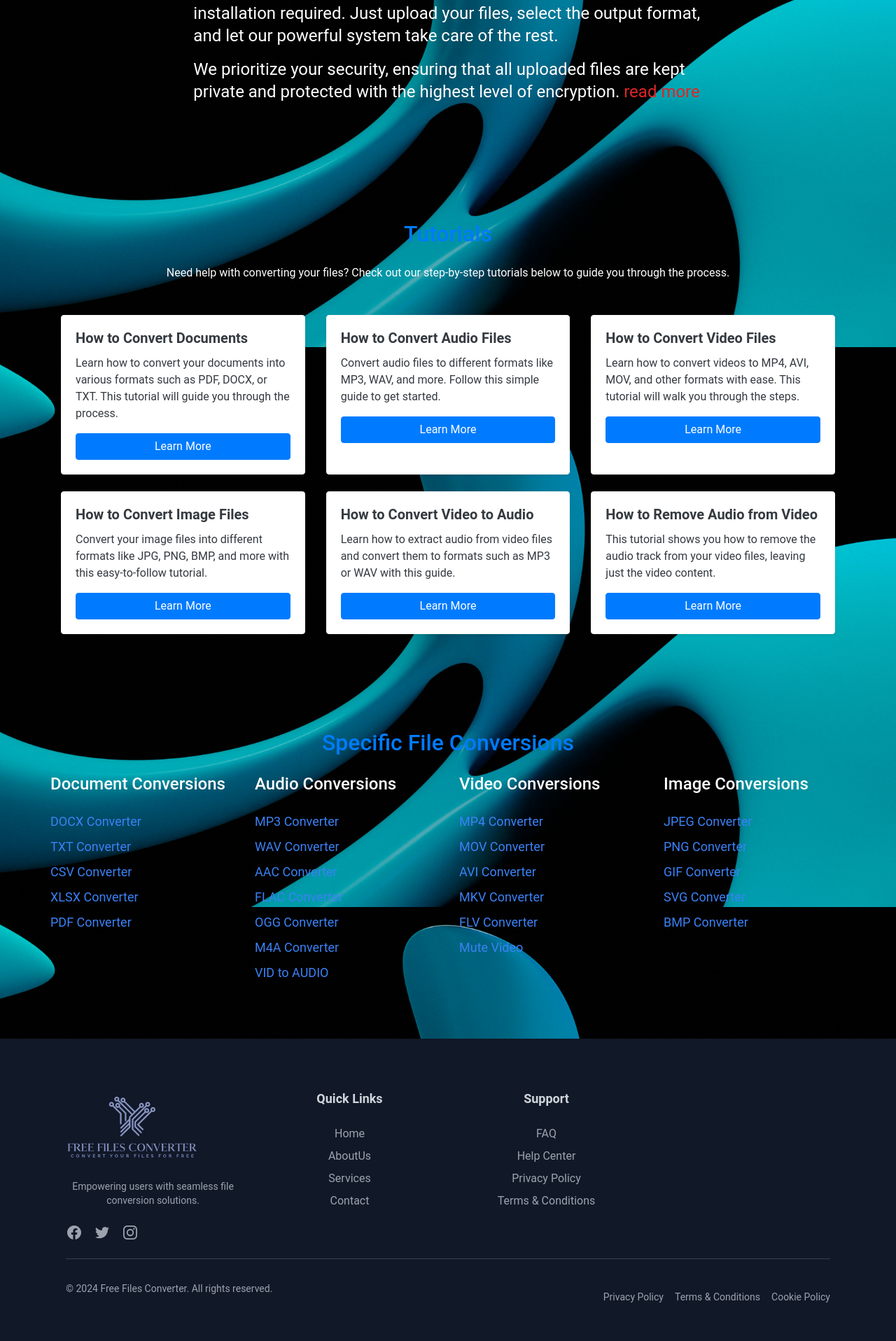
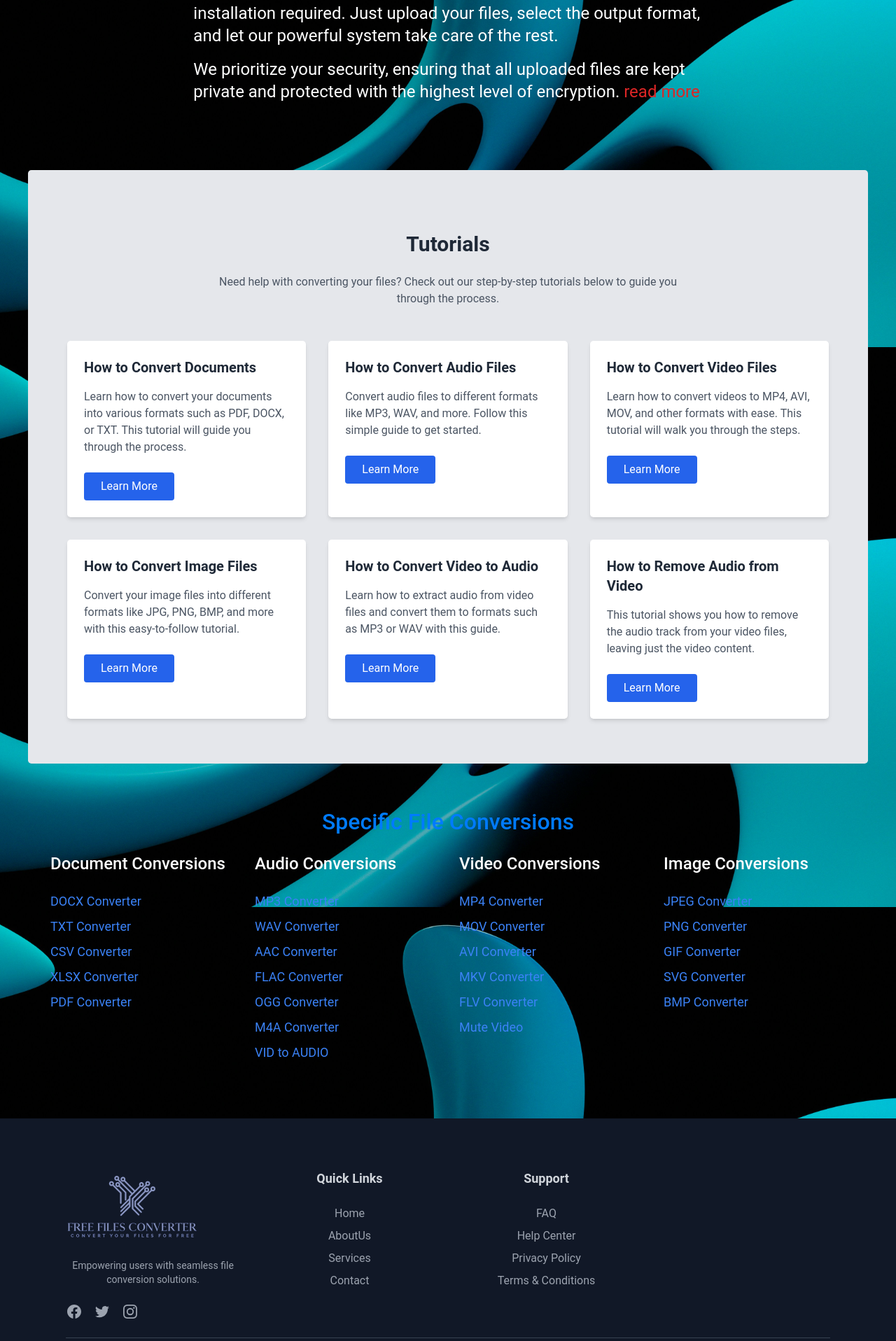
Before and after one commit to tiesetsormatsipa/freefilesconverter, a Flask app: page / in a window 1280 px wide. Shown: the part 1904-3820 px from the top of the page at 70% size. Run offline with Flask 3, Linux system fonts and the light colour scheme; some libraries are stand-ins or nearby versions.

Commit message:
fixtutorial section

```diff
--- a/templates/index.html
+++ b/templates/index.html
@@ -273,90 +273,64 @@
     </section>
 
         <!-- Tutorials Section -->
-    <section id=" tutorials" class="py-5">
-                            <div class="container">
-                                <h2 class="text-center text-primary mb-4">Tutorials</h2>
-                                <p class="text-center text-white mb-5">Need help with converting your files? Check out
-                                    our step-by-step
-                                    tutorials below
-                                    to guide you through the process.</p>
-                                <div class="row">
+<section id="tutorials" class="py-16 bg-gray-200 rounded rounded-lg">
+    <div class="container mx-auto px-4">
+        <h2 class="text-3xl font-bold text-center text-gray-800 mb-4">Tutorials</h2>
+        <p class="text-center text-gray-600 mb-12 max-w-2xl mx-auto">
+            Need help with converting your files? Check out our step-by-step tutorials below to guide you through the process.
+        </p>
+        <div class="grid grid-cols-1 md:grid-cols-2 lg:grid-cols-3 gap-8">
             <!-- Tutorial Card 1: Document Conversion -->
-                                    <div class="col-lg-4 col-md-6 mb-4">
-                                        <div class="card border-light shadow-sm h-100">
-                                            <div class="card-body">
-                                                <h5 class="card-title">How to Convert Documents</h5>
-                                                <p class="card-text">Learn how to convert your documents into various
-                                                    formats such as PDF,
-                                                    DOCX, or TXT. This tutorial will guide you through the process.</p>
-                                                <a href="/document_convert#guide-section"
-                                                    class="btn btn-primary btn-block">Learn More</a>
+            <div class="bg-white rounded-lg shadow-md overflow-hidden transition-transform duration-300 hover:scale-105">
+                <div class="p-6">
+                    <h3 class="text-xl font-semibold text-gray-800 mb-3">How to Convert Documents</h3>
+                    <p class="text-gray-600 mb-4">Learn how to convert your documents into various formats such as PDF, DOCX, or TXT. This tutorial will guide you through the process.</p>
+                    <a href="/document_convert#guide-section" class="inline-block bg-blue-600 text-white py-2 px-4 rounded hover:bg-blue-700 transition duration-300">Learn More</a>
                 </div>
             </div>
-                                    </div>
+
             <!-- Tutorial Card 2: Audio Conversion -->
-                                    <div class="col-lg-4 col-md-6 mb-4">
-                                        <div class="card border-light shadow-sm h-100">
-                                            <div class="card-body">
-                                                <h5 class="card-title">How to Convert Audio Files</h5>
-                                                <p class="card-text">Convert audio files to different formats like MP3,
-                                                    WAV, and more.
-                                                    Follow this simple guide to get started.</p>
-                                                <a href="/audio_convert#guide-section"
-                                                    class="btn btn-primary btn-block">Learn More</a>
+            <div class="bg-white rounded-lg shadow-md overflow-hidden transition-transform duration-300 hover:scale-105">
+                <div class="p-6">
+                    <h3 class="text-xl font-semibold text-gray-800 mb-3">How to Convert Audio Files</h3>
+                    <p class="text-gray-600 mb-4">Convert audio files to different formats like MP3, WAV, and more. Follow this simple guide to get started.</p>
+                    <a href="/audio_convert#guide-section" class="inline-block bg-blue-600 text-white py-2 px-4 rounded hover:bg-blue-700 transition duration-300">Learn More</a>
                 </div>
             </div>
-                                    </div>
+
             <!-- Tutorial Card 3: Video Conversion -->
-                                    <div class="col-lg-4 col-md-6 mb-4">
-                                        <div class="card border-light shadow-sm h-100">
-                                            <div class="card-body">
-                                                <h5 class="card-title">How to Convert Video Files</h5>
-                                                <p class="card-text">Learn how to convert videos to MP4, AVI, MOV, and
-                                                    other formats with
-                                                    ease. This tutorial will walk you through the steps.</p>
-                                                <a href="/video_convert#guide-section"
-                                                    class="btn btn-primary btn-block">Learn More</a>
+            <div class="bg-white rounded-lg shadow-md overflow-hidden transition-transform duration-300 hover:scale-105">
+                <div class="p-6">
+                    <h3 class="text-xl font-semibold text-gray-800 mb-3">How to Convert Video Files</h3>
+                    <p class="text-gray-600 mb-4">Learn how to convert videos to MP4, AVI, MOV, and other formats with ease. This tutorial will walk you through the steps.</p>
+                    <a href="/video_convert#guide-section" class="inline-block bg-blue-600 text-white py-2 px-4 rounded hover:bg-blue-700 transition duration-300">Learn More</a>
                 </div>
             </div>
-                                    </div>
+
             <!-- Tutorial Card 4: Image Conversion -->
-                                    <div class="col-lg-4 col-md-6 mb-4">
-                                        <div class="card border-light shadow-sm h-100">
-                                            <div class="card-body">
-                                                <h5 class="card-title">How to Convert Image Files</h5>
-                                                <p class="card-text">Convert your image files into different formats
-                                                    like JPG, PNG, BMP, and
-                                                    more with this easy-to-follow tutorial.</p>
-                                                <a href="/image_convert#guide-section"
-                                                    class="btn btn-primary btn-block">Learn More</a>
+            <div class="bg-white rounded-lg shadow-md overflow-hidden transition-transform duration-300 hover:scale-105">
+                <div class="p-6">
+                    <h3 class="text-xl font-semibold text-gray-800 mb-3">How to Convert Image Files</h3>
+                    <p class="text-gray-600 mb-4">Convert your image files into different formats like JPG, PNG, BMP, and more with this easy-to-follow tutorial.</p>
+                    <a href="/image_convert#guide-section" class="inline-block bg-blue-600 text-white py-2 px-4 rounded hover:bg-blue-700 transition duration-300">Learn More</a>
                 </div>
             </div>
-                                    </div>
+
             <!-- Tutorial Card 5: Video to Audio -->
-                                    <div class="col-lg-4 col-md-6 mb-4">
-                                        <div class="card border-light shadow-sm h-100">
-                                            <div class="card-body">
-                                                <h5 class="card-title">How to Convert Video to Audio</h5>
-                                                <p class="card-text">Learn how to extract audio from video files and
-                                                    convert them to formats
-                                                    such as MP3 or WAV with this guide.</p>
-                                                <a href="/video_to_audio#guide-section"
-                                                    class="btn btn-primary btn-block">Learn More</a>
+            <div class="bg-white rounded-lg shadow-md overflow-hidden transition-transform duration-300 hover:scale-105">
+                <div class="p-6">
+                    <h3 class="text-xl font-semibold text-gray-800 mb-3">How to Convert Video to Audio</h3>
+                    <p class="text-gray-600 mb-4">Learn how to extract audio from video files and convert them to formats such as MP3 or WAV with this guide.</p>
+                    <a href="/video_to_audio#guide-section" class="inline-block bg-blue-600 text-white py-2 px-4 rounded hover:bg-blue-700 transition duration-300">Learn More</a>
                 </div>
             </div>
-                                    </div>
+
             <!-- Tutorial Card 6: Remove Audio from Video -->
-                                    <div class="col-lg-4 col-md-6 mb-4">
-                                        <div class="card border-light shadow-sm h-100">
-                                            <div class="card-body">
-                                                <h5 class="card-title">How to Remove Audio from Video</h5>
-                                                <p class="card-text">This tutorial shows you how to remove the audio
-                                                    track from your video
-                                                    files, leaving just the video content.</p>
-                                                <a href="/remove_audio#guide-section"
-                                                    class="btn btn-primary btn-block">Learn More</a>
-                                            </div>
+            <div class="bg-white rounded-lg shadow-md overflow-hidden transition-transform duration-300 hover:scale-105">
+                <div class="p-6">
+                    <h3 class="text-xl font-semibold text-gray-800 mb-3">How to Remove Audio from Video</h3>
+                    <p class="text-gray-600 mb-4">This tutorial shows you how to remove the audio track from your video files, leaving just the video content.</p>
+                    <a href="/remove_audio#guide-section" class="inline-block bg-blue-600 text-white py-2 px-4 rounded hover:bg-blue-700 transition duration-300">Learn More</a>
                 </div>
             </div>
         </div>
```
Lines whose indentation alone changed are shown as unchanged.
